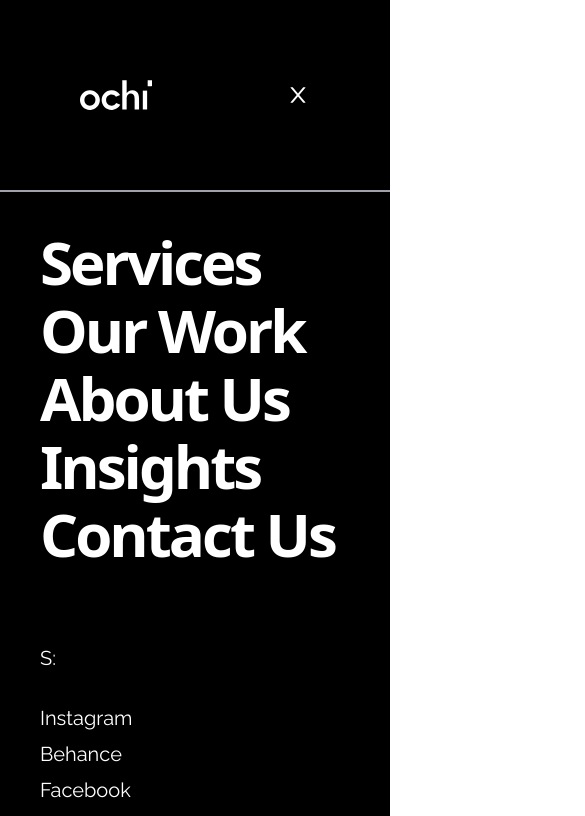
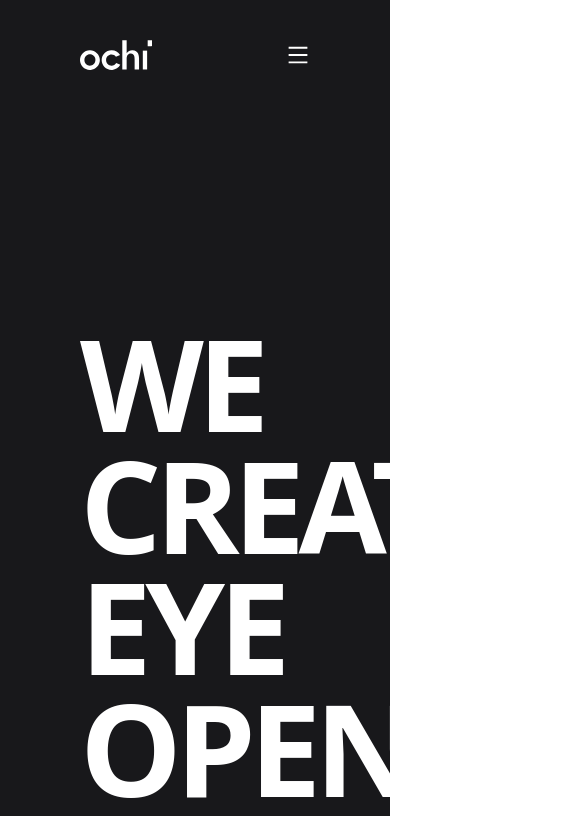
Before and after one commit to Ankit-can-ctrl/Ochi-design-, a React (Vite) app: page / in a window 390 px wide. Shown: the top 816 px of the page, 585 px wide, since content can reach past the window. Built offline with nearby package versions, Linux system fonts and the light colour scheme.

Commit message:
handling navbar animation and responsiveness

```diff
--- a/src/App.jsx
+++ b/src/App.jsx
@@ -11,6 +11,7 @@
 import NavMenu from "./components/Newcomponents/NavMenu";
 
 import LocomotiveScroll from "locomotive-scroll";
+import NewNavbar from "./components/Newcomponents/NewNavbar";
 
 // ******installing locomotive scroll from npm provide us ability to change scroll speed of each component differently*****
 
@@ -19,13 +20,10 @@
   // ***using this here will smoothen the scroll of entire application
 
   return (
-    <div
-      data-scroll
-      data-scroll-section
-      className="w-full text-white bg-zinc-900"
-    >
-      <NavMenu />
+    <div className="w-full text-white bg-zinc-900">
       {/* <Navbar />
+      <NavMenu /> */}
+      <NewNavbar />
       <LandingPage />
       <Marquee />
       <About />
@@ -34,7 +32,7 @@
       <Review />
       <Cards />
       <ReadyToStart />
-      <Footer /> */}
+      <Footer />
     </div>
   );
 }
--- a/src/components/About.jsx
+++ b/src/components/About.jsx
@@ -3,9 +3,9 @@
 function About() {
   return (
     <div
-      data-scroll
-      data-scroll-section
-      data-scroll-speed=".2"
+      // data-scroll
+      // data-scroll-section
+      // data-scroll-speed=".2"
       className="w-full h-[100%] rounded-t-3xl text-black bg-[#CDEA68]"
     >
       <div className="about-top">
--- a/src/components/Eyes.jsx
+++ b/src/components/Eyes.jsx
@@ -19,8 +19,8 @@
   return (
     <div className="w-full h-screen overflow-hidden">
       <div
-        data-scroll
-        data-scroll-speed="-.7"
+        // data-scroll
+        // data-scroll-speed="-.7"
         className=" relative w-full h-full bg-cover bg-center bg-[url('https://ochi.design/wp-content/uploads/2022/05/Top-Viewbbcbv-1-1440x921.jpg')]"
       >
         <div className="absolute flex gap-10 top-1/2 left-1/2 -translate-x-[50%] -translate-y-[50%] ">
--- a/src/components/LandingPage.jsx
+++ b/src/components/LandingPage.jsx
@@ -6,8 +6,8 @@
       // data-scroll allows us to vary speed of scroll of the element
       // data-scroll-section tells it is a different section
       // data-scroll-speed tells the speed of scroll
-      data-scroll
-      data-scroll-speed="-.3"
+      // data-scroll
+      // data-scroll-speed="-.3"
       className="w-full h-screen bg-zinc-900 pt-1"
     >
       <div className="text-structure mt-52 px-20">
--- a/src/components/Marquee.jsx
+++ b/src/components/Marquee.jsx
@@ -2,8 +2,8 @@
 function Marquee() {
   return (
     <div
-      data-scroll
-      data-scroll-speed=".2"
+      // data-scroll
+      // data-scroll-speed=".2"
       className="w-full py-[5vh] rounded-3xl bg-[#004D43]"
     >
       <div className="text border-t-2 border-b-2 border-zinc-300 flex  overflow-hidden whitespace-nowrap">
--- a/src/components/Newcomponents/NavMenu.jsx
+++ b/src/components/Newcomponents/NavMenu.jsx
@@ -1,9 +1,8 @@
 const navlinks = ["Services", "Our Work", "About Us", "Insights", "Contact Us"];
 function NavMenu() {
   return (
-    <div className="w-full  bg-black">
-      <div className="header border-b-2 border-zinc-400 p-20 flex items-center justify-between">
-        <div className="  logo  cursor-pointer">
+    <div className="z-[999] w-full px-20 py-10 font-Neue flex item-center justify-between">
+      <div className="logo cursor-pointer">
         <svg
           width="72"
           height="30"
@@ -33,61 +32,20 @@
           ></path>
         </svg>
       </div>
-        <div className="close text-2xl cursor-pointer">
-          <svg
-            stroke="currentColor"
-            fill="currentColor"
-            viewBox="0 0 1024 1024"
-            height="1em"
-            width="1em"
-            xmlns="http://www.w3.org/2000/svg"
-          >
-            <path d="M563.8 512l262.5-312.9c4.4-5.2.7-13.1-6.1-13.1h-79.8c-4.7 0-9.2 2.1-12.3 5.7L511.6 449.8 295.1 191.7c-3-3.6-7.5-5.7-12.3-5.7H203c-6.8 0-10.5 7.9-6.1 13.1L459.4 512 196.9 824.9A7.95 7.95 0 0 0 203 838h79.8c4.7 0 9.2-2.1 12.3-5.7l216.5-258.1 216.5 258.1c3 3.6 7.5 5.7 12.3 5.7h79.8c6.8 0 10.5-7.9 6.1-13.1L563.8 512z"></path>
-          </svg>
-        </div>
-      </div>
-      <div className="menu-links">
-        <div className="main-links">
-          <div className="links flex flex-col p-10 gap-2 ">
+
+      <div className="links gap-10 ">
         {navlinks.map((item, index) => (
           <a
             key={index}
-                className="text-6xl tracking-tighter font-bold font-Founder leading-none capitalize cursor-pointer"
+            className={`text-lg font-light capitalize cursor-pointer ${
+              index === 4 && "ml-[350px]"
+            }`}
           >
             {item}
           </a>
         ))}
       </div>
     </div>
-
-        <div className=" S: p-10 text-xl font-Neue about-links flex flex-col items-start gap-8 justify-end">
-          <p>S:</p>
-          <ul className="flex flex-col gap-2">
-            {["Instagram", "Behance", "Facebook", "LinkedIn"].map(
-              (item, index) => (
-                <li key={index} className="flex cursor-pointer">
-                  {item}
-                </li>
-              )
-            )}
-          </ul>
-        </div>
-        <div className="flex flex-col gap-4 p-10 font-Neue text-xl">
-          <h1>L:</h1>
-          <div className="flex flex-col gap-4 justify-end">
-            <a href="#">
-              202-1965 W 4th Ave
-              <br /> Vacouver,Canada
-            </a>
-            <a href="#">
-              202-1965 W 4th Ave
-              <br /> Vacouver,Canada
-            </a>
-          </div>
-          <div className="email underline">ak537664@gmail.com</div>
-        </div>
-      </div>
-    </div>
   );
 }
 
--- /dev/null
+++ b/src/components/Newcomponents/NewNavbar.jsx
@@ -0,0 +1,109 @@
+import { useState } from "react";
+import { AnimatePresence, motion } from "framer-motion";
+import Navbar from "../Navbar";
+const navlinks = ["Services", "Our Work", "About Us", "Insights", "Contact Us"];
+
+function NewNavbar() {
+  const [isOpen, setIsOpen] = useState(false);
+  function handleIsOpen() {
+    setIsOpen(!isOpen);
+  }
+  return (
+    <>
+      {isOpen ? (
+        <div>
+          <AnimatePresence>
+            {isOpen && (
+              <motion.div
+                initial={{ y: "-100%" }}
+                animate={{ y: "0" }}
+                transition={{ duration: 1 }}
+                exit={{ y: "100%" }}
+              >
+                <Navbar handleIsOpen={handleIsOpen} />
+              </motion.div>
+            )}
+          </AnimatePresence>
+        </div>
+      ) : (
+        <motion.div className="navbar-container w-full px-20 py-10 flex items-center justify-between">
+          <div className="logo cursor-pointer">
+            <svg
+              width="72"
+              height="30"
+              viewBox="0 0 72 30"
+              fill="none"
+              xmlns="http://www.w3.org/2000/svg"
+            >
+              <path
+                d="M9.8393 10.2032C4.22951 10.3257 -0.0459221 14.7356 0.000372391 20.2752C0.0412204 25.3548 4.57808 30.3608 10.6862 29.9226C15.5145 29.5768 19.9015 25.4119 19.8525 20.0057C19.8035 14.5995 15.1904 10.0916 9.8393 10.2032ZM9.89649 25.7005C6.87101 25.7005 4.39834 23.1144 4.40924 19.9839C4.39525 19.2507 4.52792 18.522 4.79947 17.8407C5.07102 17.1594 5.47597 16.5392 5.99056 16.0164C6.50515 15.4937 7.11902 15.0789 7.79613 14.7966C8.47324 14.5142 9.19995 14.3698 9.93362 14.372C10.6673 14.3742 11.3931 14.5228 12.0686 14.8092C12.744 15.0956 13.3554 15.514 13.8668 16.0398C14.3783 16.5656 14.7796 17.1882 15.0471 17.8711C15.3146 18.554 15.4429 19.2834 15.4246 20.0166C15.4409 23.1008 12.9111 25.7059 9.88832 25.7005H9.89649Z"
+                fill="currentColor"
+              ></path>
+              <path
+                d="M62.8086 29.4855H67.1222V10.6372H62.8086V29.4855Z"
+                fill="currentColor"
+              ></path>
+              <path
+                d="M67.6816 0.172852V6.13439H71.5322C71.6738 6.13439 71.8046 6.13439 72.0006 6.11534V0.172852H67.6816Z"
+                fill="currentColor"
+              ></path>
+              <path
+                d="M31.5648 25.7016C28.5393 25.7016 26.0667 23.1156 26.0776 19.9851C26.0936 18.5291 26.6764 17.1366 27.7023 16.1029C28.7282 15.0692 30.1166 14.4757 31.573 14.4482C32.4198 14.4541 33.2537 14.6557 34.0095 15.0373C34.7654 15.4188 35.4227 15.97 35.9301 16.6477L40.0667 15.0144C38.2884 12.0853 35.0669 10.1145 31.4995 10.1989C25.8897 10.3214 21.6142 14.7313 21.6605 20.2709C21.7014 25.3505 26.2382 30.3565 32.3464 29.9183C33.9908 29.7803 35.5761 29.2408 36.9631 28.347C38.3501 27.4532 39.4963 26.2326 40.3009 24.7924L36.2542 22.9931C35.7705 23.8086 35.0851 24.486 34.2638 24.9604C33.4426 25.4347 32.5132 25.69 31.5648 25.7016Z"
+                fill="currentColor"
+              ></path>
+              <path
+                d="M52.4097 10.1387C51.2512 10.1119 50.1066 10.3947 49.0941 10.958C48.0816 11.5212 47.2379 12.3445 46.6501 13.3427V0.172852H42.293V29.4688H46.6501C46.6501 29.1721 46.6501 18.7816 46.6501 18.7816C46.6501 15.6946 47.8619 13.4352 50.8084 13.4352C54.6046 13.4352 54.6209 17.4178 54.6209 19.6962C54.6209 22.9165 54.6209 25.5189 54.6209 28.7393V29.4987H59.0271C59.0271 29.3708 59.0488 29.2728 59.0488 29.1721C59.0488 25.5108 59.0951 21.8522 59.0325 18.1909C58.9916 15.6538 58.5015 10.1387 52.4097 10.1387Z"
+                fill="currentColor"
+              ></path>
+            </svg>
+          </div>
+          <div className="menu-icon xl:hidden cursor-pointer text-2xl">
+            {isOpen ? (
+              <div>
+                <svg
+                  onClick={() => handleIsOpen()}
+                  stroke="currentColor"
+                  fill="currentColor"
+                  viewBox="0 0 1024 1024"
+                  height="1em"
+                  width="1em"
+                  xmlns="http://www.w3.org/2000/svg"
+                >
+                  <path d="M563.8 512l262.5-312.9c4.4-5.2.7-13.1-6.1-13.1h-79.8c-4.7 0-9.2 2.1-12.3 5.7L511.6 449.8 295.1 191.7c-3-3.6-7.5-5.7-12.3-5.7H203c-6.8 0-10.5 7.9-6.1 13.1L459.4 512 196.9 824.9A7.95 7.95 0 0 0 203 838h79.8c4.7 0 9.2-2.1 12.3-5.7l216.5-258.1 216.5 258.1c3 3.6 7.5 5.7 12.3 5.7h79.8c6.8 0 10.5-7.9 6.1-13.1L563.8 512z"></path>
+                </svg>
+              </div>
+            ) : (
+              <div>
+                <svg
+                  onClick={() => handleIsOpen()}
+                  stroke="currentColor"
+                  fill="currentColor"
+                  viewBox="0 0 1024 1024"
+                  height="1em"
+                  width="1em"
+                  xmlns="http://www.w3.org/2000/svg"
+                >
+                  <path d="M904 160H120c-4.4 0-8 3.6-8 8v64c0 4.4 3.6 8 8 8h784c4.4 0 8-3.6 8-8v-64c0-4.4-3.6-8-8-8zm0 624H120c-4.4 0-8 3.6-8 8v64c0 4.4 3.6 8 8 8h784c4.4 0 8-3.6 8-8v-64c0-4.4-3.6-8-8-8zm0-312H120c-4.4 0-8 3.6-8 8v64c0 4.4 3.6 8 8 8h784c4.4 0 8-3.6 8-8v-64c0-4.4-3.6-8-8-8z"></path>
+                </svg>
+              </div>
+            )}
+          </div>
+          <div className="links hidden xl:flex gap-10 ">
+            {navlinks.map((item, index) => (
+              <a
+                key={index}
+                className={`text-lg font-light capitalize cursor-pointer ${
+                  index === 4 && "ml-[350px]"
+                }`}
+              >
+                {item}
+              </a>
+            ))}
+          </div>
+        </motion.div>
+      )}
+    </>
+  );
+}
+
+export default NewNavbar;
```
Also changed, not shown: src/components/Navbar.jsx (+43 -15 lines). Lines whose indentation alone changed are shown as unchanged.
